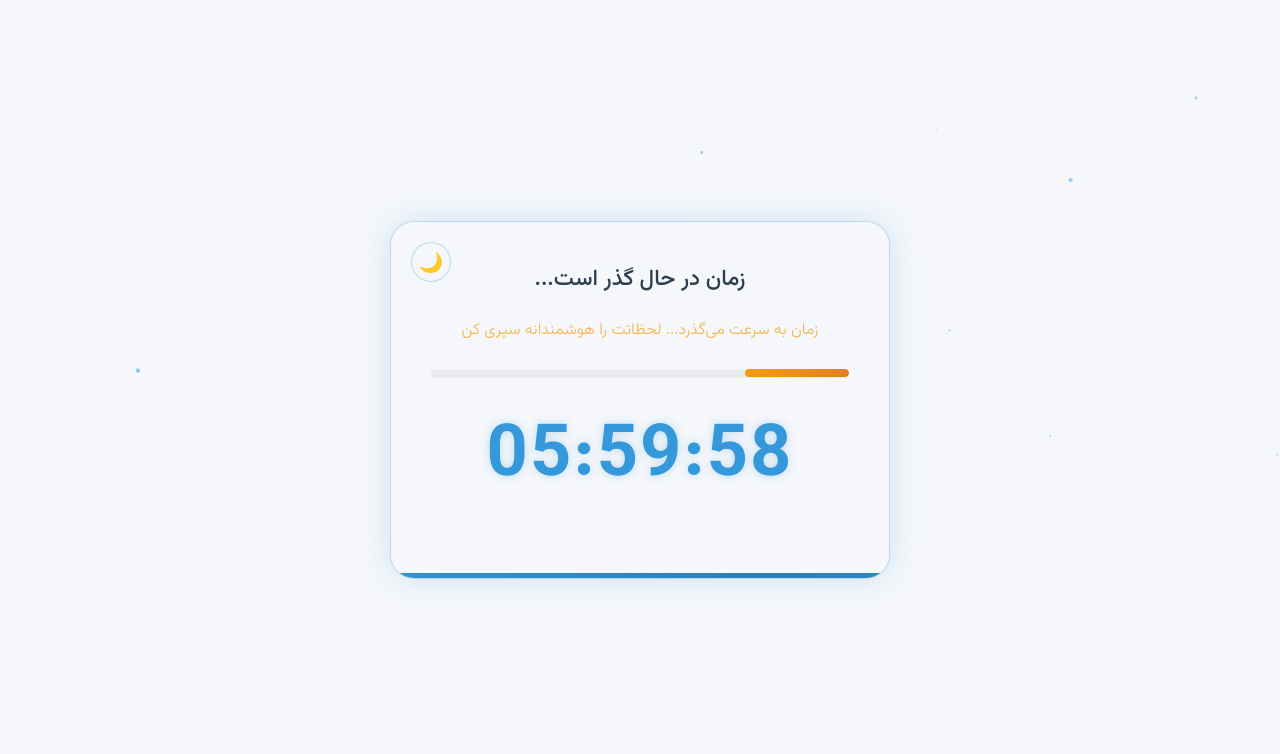
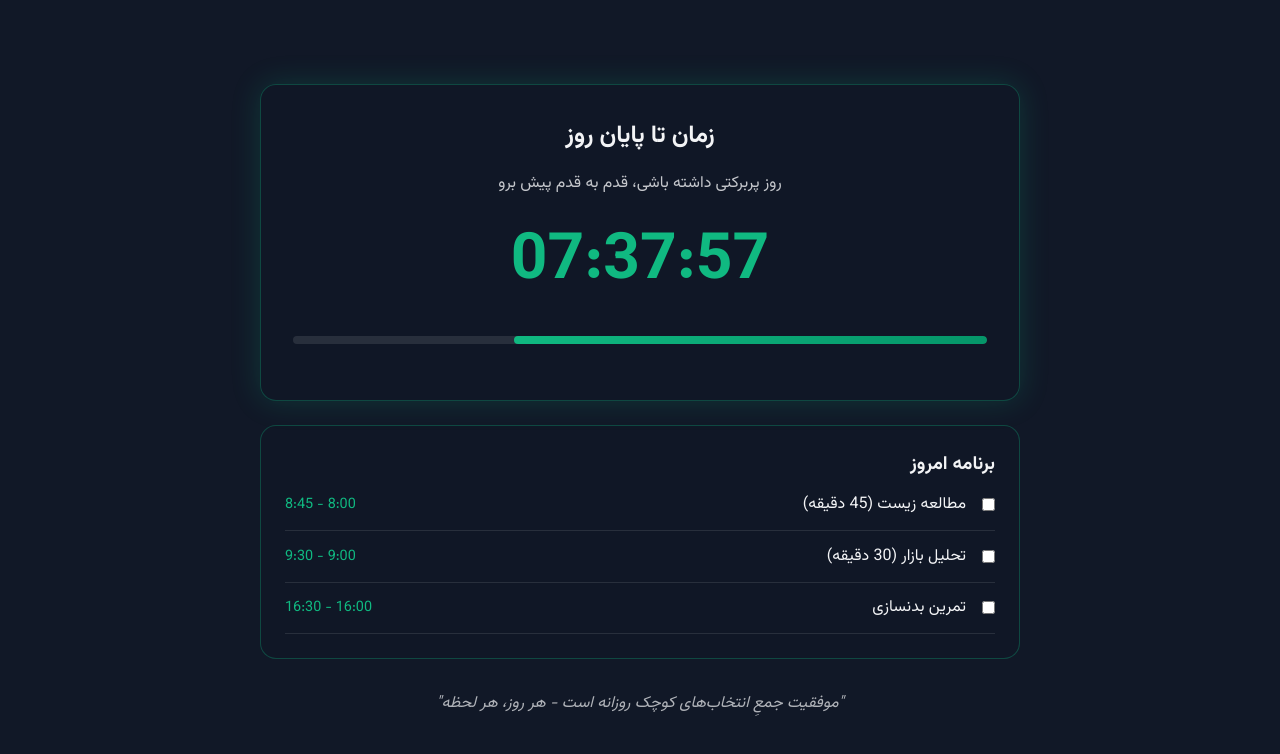
Before and after one commit to arashzidi/daily-timer, a plain HTML site: page index.html in a window 1280 px wide. Drawn offline with Linux system fonts and the light colour scheme.

Commit message:
Update index.html

```diff
--- a/index.html
+++ b/index.html
@@ -3,32 +3,19 @@
 <head>
   <meta charset="UTF-8" />
   <meta name="viewport" content="width=device-width, initial-scale=1.0" />
-  <title>گذر زمان - هر لحظه ارزشمند است</title>
+  <title>تایمر هوشمند ارش | مدیریت زمان برای موفقیت</title>
   <style>
     @import url('https://fonts.googleapis.com/css2?family=Vazirmatn:wght@100;300;400;500;700;900&display=swap');
 
-    /* تم شب (پیش‌فرض) */
     :root {
-      --primary-color: #e6c229;
-      --dark-primary: #d4a017;
-      --warning-color: #e74c3c;
-      --bg-color: #1a1a2e;
-      --text-color: #f8f8f8;
-      --glass-bg: rgba(26, 26, 46, 0.85);
-      --glass-border: rgba(230, 194, 41, 0.3);
-      --particle-color: #e6c229;
-    }
-
-    /* تم روز */
-    .day-theme {
-      --primary-color: #3498db;
-      --dark-primary: #2980b9;
-      --warning-color: #e74c3c;
-      --bg-color: #f5f7fa;
-      --text-color: #2c3e50;
-      --glass-bg: rgba(245, 247, 250, 0.85);
-      --glass-border: rgba(52, 152, 219, 0.3);
-      --particle-color: #3498db;
+      --primary-color: #10B981;
+      --dark-primary: #059669;
+      --warning-color: #EF4444;
+      --bg-color: #111827;
+      --text-color: #F3F4F6;
+      --glass-bg: rgba(17, 24, 39, 0.9);
+      --glass-border: rgba(16, 185, 129, 0.3);
+      --particle-color: #10B981;
     }
 
     * {
@@ -47,348 +34,224 @@
       color: var(--text-color);
       overflow: hidden;
       position: relative;
-      transition: all 0.5s ease;
     }
 
-    /* افکت ذرات در حال حرکت */
-    .time-particle {
-      position: absolute;
-      width: 2px;
-      height: 2px;
-      background: var(--particle-color);
-      border-radius: 50%;
-      filter: blur(0.5px);
-      animation: float 15s linear infinite;
-      z-index: -1;
-      opacity: 0.6;
+    #timer-container {
+      width: 100%;
+      max-width: 800px;
+      padding: 20px;
     }
 
     #timer {
       background: var(--glass-bg);
-      padding: 2.5rem;
-      border-radius: 1.5rem;
-      box-shadow: 0 0 30px rgba(230, 194, 41, 0.2);
-      text-align: center;
+      padding: 2rem;
+      border-radius: 1rem;
+      box-shadow: 0 0 30px rgba(16, 185, 129, 0.2);
       backdrop-filter: blur(10px);
       border: 1px solid var(--glass-border);
-      width: 90%;
-      max-width: 500px;
-      position: relative;
-      overflow: hidden;
-      transition: all 0.3s ease;
-    }
-
-    .day-theme #timer {
-      box-shadow: 0 0 30px rgba(52, 152, 219, 0.2);
-    }
-
-    #timer:hover {
-      transform: scale(1.02);
-      box-shadow: 0 0 40px rgba(230, 194, 41, 0.3);
-    }
-
-    .day-theme #timer:hover {
-      box-shadow: 0 0 40px rgba(52, 152, 219, 0.3);
-    }
-
-    #timer::before {
-      content: '';
-      position: absolute;
-      bottom: 0;
-      left: 0;
-      width: 100%;
-      height: 5px;
-      background: linear-gradient(90deg, var(--primary-color), var(--dark-primary), var(--primary-color));
-      background-size: 200% 100%;
-      animation: gradient-flow 4s linear infinite;
+      margin-bottom: 1.5rem;
     }
 
     #countdown {
-      font-size: 4.5rem;
-      margin: 1.5rem 0;
+      font-size: 4rem;
       font-weight: 700;
       color: var(--primary-color);
-      letter-spacing: 2px;
-      text-shadow: 0 0 10px rgba(230, 194, 41, 0.3);
+      text-align: center;
+      margin: 1rem 0;
       font-variant-numeric: tabular-nums;
     }
 
-    .day-theme #countdown {
-      text-shadow: 0 0 10px rgba(52, 152, 219, 0.3);
+    .timer-title {
+      font-size: 1.5rem;
+      text-align: center;
+      margin-bottom: 1rem;
+      color: var(--text-color);
     }
 
-    .timer-title {
-      font-size: 1.4rem;
-      margin-bottom: 1rem;
-      font-weight: 500;
+    .motivation-text {
+      font-size: 1rem;
+      text-align: center;
+      margin: 1rem 0;
       color: var(--text-color);
+      opacity: 0.8;
       line-height: 1.6;
     }
 
-    .philosophy-text {
-      color: var(--text-color);
-      opacity: 0.8;
-      font-weight: 300;
-      margin: 1.2rem 0;
-      font-size: 1rem;
-      line-height: 1.8;
-      transition: all 0.3s ease;
-    }
-
-    .time-progress {
+    .progress-container {
       width: 100%;
       height: 8px;
-      background: rgba(0, 0, 0, 0.1);
+      background: rgba(255,255,255,0.1);
       border-radius: 4px;
       margin: 1.5rem 0;
       overflow: hidden;
-    }
-
-    .day-theme .time-progress {
-      background: rgba(0, 0, 0, 0.05);
     }
 
     .progress-bar {
       height: 100%;
       background: linear-gradient(90deg, var(--primary-color), var(--dark-primary));
       border-radius: 4px;
-      transition: width 1s linear, background 0.5s ease;
+      transition: width 1s linear;
     }
 
-    /* دکمه تغییر تم */
-    .theme-toggle {
-      position: absolute;
-      top: 20px;
-      left: 20px;
+    .tasks-container {
       background: var(--glass-bg);
-      border: none;
-      width: 40px;
-      height: 40px;
-      border-radius: 50%;
-      cursor: pointer;
-      display: flex;
-      align-items: center;
-      justify-content: center;
-      color: var(--text-color);
-      font-size: 1.2rem;
-      transition: all 0.3s ease;
-      backdrop-filter: blur(5px);
+      padding: 1.5rem;
+      border-radius: 1rem;
+      margin-top: 1.5rem;
       border: 1px solid var(--glass-border);
     }
 
-    .theme-toggle:hover {
-      background: rgba(255, 255, 255, 0.25);
-      transform: rotate(30deg);
+    .task-item {
+      display: flex;
+      align-items: center;
+      padding: 0.8rem 0;
+      border-bottom: 1px solid rgba(255,255,255,0.1);
     }
 
-    /* انیمیشن‌ها */
-    @keyframes float {
-      0% { transform: translateY(0) translateX(0); opacity: 0; }
-      10% { opacity: 0.6; }
-      90% { opacity: 0.6; }
-      100% { transform: translateY(-100vh) translateX(20px); opacity: 0; }
+    .task-checkbox {
+      margin-left: 1rem;
     }
 
-    @keyframes gradient-flow {
-      0% { background-position: 0% 50%; }
-      100% { background-position: 100% 50%; }
+    .task-label {
+      flex: 1;
     }
 
-    @keyframes pulse-soft {
-      0% { transform: scale(1); box-shadow: 0 0 30px rgba(230, 194, 41, 0.2); }
-      50% { transform: scale(1.02); box-shadow: 0 0 50px rgba(230, 194, 41, 0.4); }
-      100% { transform: scale(1); box-shadow: 0 0 30px rgba(230, 194, 41, 0.2); }
+    .task-time {
+      color: var(--primary-color);
+      font-size: 0.9rem;
     }
 
-    .day-theme #timer {
-      animation: pulse-soft-day 2s ease;
+    .quote-container {
+      margin-top: 2rem;
+      text-align: center;
+      font-style: italic;
+      opacity: 0.7;
     }
 
-    @keyframes pulse-soft-day {
-      0% { transform: scale(1); box-shadow: 0 0 30px rgba(52, 152, 219, 0.2); }
-      50% { transform: scale(1.02); box-shadow: 0 0 50px rgba(52, 152, 219, 0.4); }
-      100% { transform: scale(1); box-shadow: 0 0 30px rgba(52, 152, 219, 0.2); }
-    }
-
-    @keyframes warning-pulse {
-      0% { text-shadow: 0 0 10px rgba(231, 76, 60, 0.3); }
-      50% { text-shadow: 0 0 20px rgba(231, 76, 60, 0.6); }
-      100% { text-shadow: 0 0 10px rgba(231, 76, 60, 0.3); }
-    }
-
-    /* ریسپانسیو */
     @media (max-width: 768px) {
-      #timer {
-        padding: 1.8rem;
+      #countdown {
+        font-size: 3rem;
       }
 
-      #countdown {
-        font-size: 3.5rem;
+      .timer-title {
+        font-size: 1.3rem;
       }
     }
   </style>
 </head>
 <body>
-  <div id="timer">
-    <button class="theme-toggle" id="themeToggle">🌙</button>
-    <h2 class="timer-title">زمان در حال گذر است...</h2>
-    <p class="philosophy-text" id="philosophy-text">هر ثانیه‌ای که می‌گذرد، فرصتی است که دیگر تکرار نمی‌شود</p>
-
-    <div class="time-progress">
-      <div class="progress-bar" id="progress-bar"></div>
+  <div id="timer-container">
+    <div id="timer">
+      <h2 class="timer-title">زمان تا پایان روز</h2>
+      <p class="motivation-text">هر دقیقه ارزشمند است، از آن برای ساختن آینده‌ات استفاده کن</p>
+      <div id="countdown">00:00:00</div>
+      <div class="progress-container">
+        <div class="progress-bar" id="progress-bar"></div>
+      </div>
     </div>
 
-    <h1 id="countdown">00:00:00</h1>
+    <div class="tasks-container">
+      <h3>برنامه امروز</h3>
+      <div class="task-item">
+        <input type="checkbox" class="task-checkbox" id="task1">
+        <label class="task-label" for="task1">مطالعه زیست (45 دقیقه)</label>
+        <span class="task-time">8:00 - 8:45</span>
+      </div>
+      <div class="task-item">
+        <input type="checkbox" class="task-checkbox" id="task2">
+        <label class="task-label" for="task2">تحلیل بازار (30 دقیقه)</label>
+        <span class="task-time">9:00 - 9:30</span>
+      </div>
+      <div class="task-item">
+        <input type="checkbox" class="task-checkbox" id="task3">
+        <label class="task-label" for="task3">تمرین بدنسازی</label>
+        <span class="task-time">16:00 - 16:30</span>
+      </div>
+    </div>
+
+    <div class="quote-container">
+      <p>"موفقیت جمعِ انتخاب‌های کوچک روزانه است - هر روز، هر لحظه"</p>
+    </div>
   </div>
 
   <script>
     // تنظیمات تایمر
-    const TARGET_HOUR = 22;
-    const TARGET_MINUTE = 22;
-    const philosophyText = document.getElementById('philosophy-text');
+    const END_OF_DAY_HOUR = 23;
+    const END_OF_DAY_MINUTE = 59;
+
+    // عناصر DOM
+    const countdownElement = document.getElementById('countdown');
     const progressBar = document.getElementById('progress-bar');
-    const themeToggle = document.getElementById('themeToggle');
+    const motivationText = document.querySelector('.motivation-text');
 
-    // ایجاد ذرات شناور در پس‌زمینه
-    function createTimeParticles() {
-      const particle = document.createElement('div');
-      particle.className = 'time-particle';
-      particle.style.left = `${Math.random() * 100}%`;
-      particle.style.top = `${Math.random() * 100}%`;
-      particle.style.width = `${1 + Math.random() * 3}px`;
-      particle.style.height = particle.style.width;
-      particle.style.animationDuration = `${10 + Math.random() * 20}s`;
-      document.body.appendChild(particle);
-
-      // حذف ذره بعد از اتمام انیمیشن
-      setTimeout(() => {
-        particle.remove();
-      }, 30000);
-    }
-
-    // تغییر تم بر اساس زمان ایران
-    function updateThemeByTime() {
-      const now = new Date();
-      const tehranOffset = 3.5 * 60 * 60 * 1000; // ایران UTC+3:30
-      const localOffset = now.getTimezoneOffset() * 60 * 1000;
-      const tehranNow = new Date(now.getTime() + localOffset + tehranOffset);
-      const hours = tehranNow.getHours();
-
-      // بین ساعت 6 صبح تا 6 عصر تم روز
-      if (hours >= 6 && hours < 18) {
-        document.body.classList.add('day-theme');
-        themeToggle.textContent = '🌙';
-      } else {
-        document.body.classList.remove('day-theme');
-        themeToggle.textContent = '☀️';
-      }
-    }
-
-    // تغییر تم دستی
-    themeToggle.addEventListener('click', () => {
-      document.body.classList.toggle('day-theme');
-      if (document.body.classList.contains('day-theme')) {
-        themeToggle.textContent = '🌙';
-        localStorage.setItem('themePreference', 'day');
-      } else {
-        themeToggle.textContent = '☀️';
-        localStorage.setItem('themePreference', 'night');
-      }
-    });
-
-    // بارگذاری تم ذخیره شده
-    function loadSavedTheme() {
-      const savedTheme = localStorage.getItem('themePreference');
-      if (savedTheme === 'day') {
-        document.body.classList.add('day-theme');
-        themeToggle.textContent = '🌙';
-      } else if (savedTheme === 'night') {
-        document.body.classList.remove('day-theme');
-        themeToggle.textContent = '☀️';
-      } else {
-        updateThemeByTime();
-      }
-    }
-
-    // محاسبه زمان باقیمانده تا 22:22 فردا
+    // محاسبه زمان باقیمانده تا پایان روز
     function calculateRemainingTime() {
       const now = new Date();
       const tehranOffset = 3.5 * 60 * 60 * 1000; // ایران UTC+3:30
       const localOffset = now.getTimezoneOffset() * 60 * 1000;
       const tehranNow = new Date(now.getTime() + localOffset + tehranOffset);
 
-      // زمان هدف امروز
-      const targetTime = new Date(tehranNow);
-      targetTime.setHours(TARGET_HOUR, TARGET_MINUTE, 0, 0);
+      // زمان پایان روز
+      const endOfDay = new Date(tehranNow);
+      endOfDay.setHours(END_OF_DAY_HOUR, END_OF_DAY_MINUTE, 59, 999);
 
-      // اگر زمان هدف گذشته، برای فردا تنظیم کن
-      if (tehranNow >= targetTime) {
-        targetTime.setDate(targetTime.getDate() + 1);
-      }
-
-      const diff = targetTime - tehranNow;
+      const diff = endOfDay - tehranNow;
       const totalHours = 24;
       const remainingHours = diff / (1000 * 60 * 60);
-      const percent = (remainingHours / totalHours) * 100;
+      const percent = 100 - (remainingHours / totalHours) * 100;
 
       return { diff, percent };
     }
 
-    // به‌روزرسانی نمایش تایمر
+    // به‌روزرسانی تایمر
     function updateTimer() {
       const { diff, percent } = calculateRemainingTime();
 
       // به‌روزرسانی نوار پیشرفت
       progressBar.style.width = `${percent}%`;
 
-      // تغییر رنگ نوار پیشرفت در زمان کم
-      if(percent < 10) {
-        progressBar.style.background = 'linear-gradient(90deg, var(--warning-color), #c0392b)';
-        document.getElementById('countdown').style.animation = 'warning-pulse 1.5s infinite';
-        philosophyText.textContent = 'زمان در حال اتمام است! از لحظات باقیمانده نهایت استفاده را بکن';
-        philosophyText.style.color = 'rgba(231, 76, 60, 0.9)';
-      } else if(percent < 30) {
-        progressBar.style.background = 'linear-gradient(90deg, #f39c12, #e67e22)';
-        document.getElementById('countdown').style.animation = '';
-        philosophyText.textContent = 'زمان به سرعت می‌گذرد... لحظاتت را هوشمندانه سپری کن';
-        philosophyText.style.color = 'rgba(243, 156, 18, 0.9)';
+      // تغییر پیام انگیزشی بر اساس زمان باقیمانده
+      const hours = Math.floor(diff / (1000 * 60 * 60));
+      if(hours < 3) {
+        motivationText.textContent = "زمان کمی باقی است! از هر دقیقه نهایت استفاده را ببر";
+        motivationText.style.color = "var(--warning-color)";
+      } else if(hours < 6) {
+        motivationText.textContent = "هنوز فرصت داری، برنامه‌ات را ادامه بده";
+        motivationText.style.color = "var(--primary-color)";
       } else {
-        progressBar.style.background = 'linear-gradient(90deg, var(--primary-color), var(--dark-primary))';
-        document.getElementById('countdown').style.animation = '';
-        philosophyText.textContent = 'هر ثانیه‌ای که می‌گذرد، فرصتی است که دیگر تکرار نمی‌شود';
-        philosophyText.style.color = 'rgba(248, 248, 248, 0.8)';
+        motivationText.textContent = "روز پربرکتی داشته باشی، قدم به قدم پیش برو";
+        motivationText.style.color = "var(--text-color)";
       }
 
       // محاسبه ساعت، دقیقه و ثانیه
-      const hours = Math.floor(diff / (1000 * 60 * 60));
+      const hoursRemaining = Math.floor(diff / (1000 * 60 * 60));
       const minutes = Math.floor((diff % (1000 * 60 * 60)) / (1000 * 60));
       const seconds = Math.floor((diff % (1000 * 60)) / 1000);
 
-      // نمایش با اعداد انگلیسی
+      // نمایش زمان
       const format = num => String(num).padStart(2, '0');
-      document.getElementById('countdown').textContent = `${format(hours)}:${format(minutes)}:${format(seconds)}`;
-
-      // تأکید بصری روی گذر زمان
-      if(minutes % 30 === 0 && seconds === 0) {
-        const animationName = document.body.classList.contains('day-theme') ? 'pulse-soft-day' : 'pulse-soft';
-        document.getElementById('timer').style.animation = `${animationName} 2s ease`;
-        setTimeout(() => {
-          document.getElementById('timer').style.animation = '';
-        }, 2000);
-      }
+      countdownElement.textContent = `${format(hoursRemaining)}:${format(minutes)}:${format(seconds)}`;
     }
 
-    // مقداردهی اولیه
-    loadSavedTheme();
+    // راه‌اندازی تایمر
     updateTimer();
-    updateThemeByTime();
     setInterval(updateTimer, 1000);
 
-    // بررسی تغییر تم هر ساعت
-    setInterval(updateThemeByTime, 3600000);
+    // پیام‌های انگیزشی چرخشی
+    const motivationalMessages = [
+      "هر قدم کوچک، تو را به هدفت نزدیک‌تر می‌کند",
+      "تمرکز کن، امروز روز پیشرفت توست",
+      "اراده تو قوی‌تر از هر بهانه‌ای است",
+      "موفقیت از آن کسانی است که تسلیم نمی‌شوند",
+      "تو توانایی انجامش را داری، فقط ادامه بده"
+    ];
 
-    // ایجاد ذرات زمان در پس‌زمینه
-    setInterval(createTimeParticles, 300);
+    setInterval(() => {
+      if(Math.random() > 0.7) {
+        const randomIndex = Math.floor(Math.random() * motivationalMessages.length);
+        motivationText.textContent = motivationalMessages[randomIndex];
+      }
+    }, 30000);
   </script>
 </body>
 </html>
```
